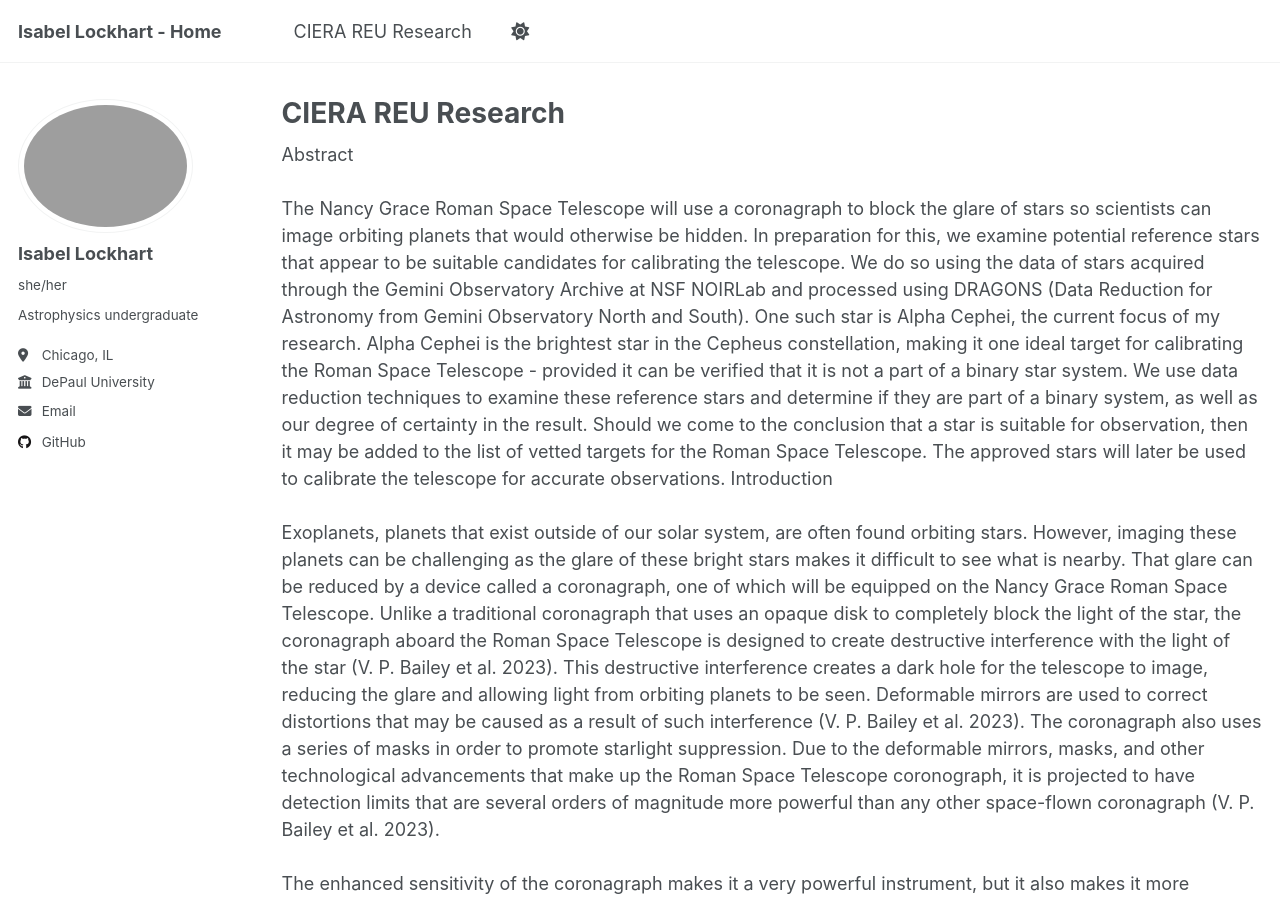
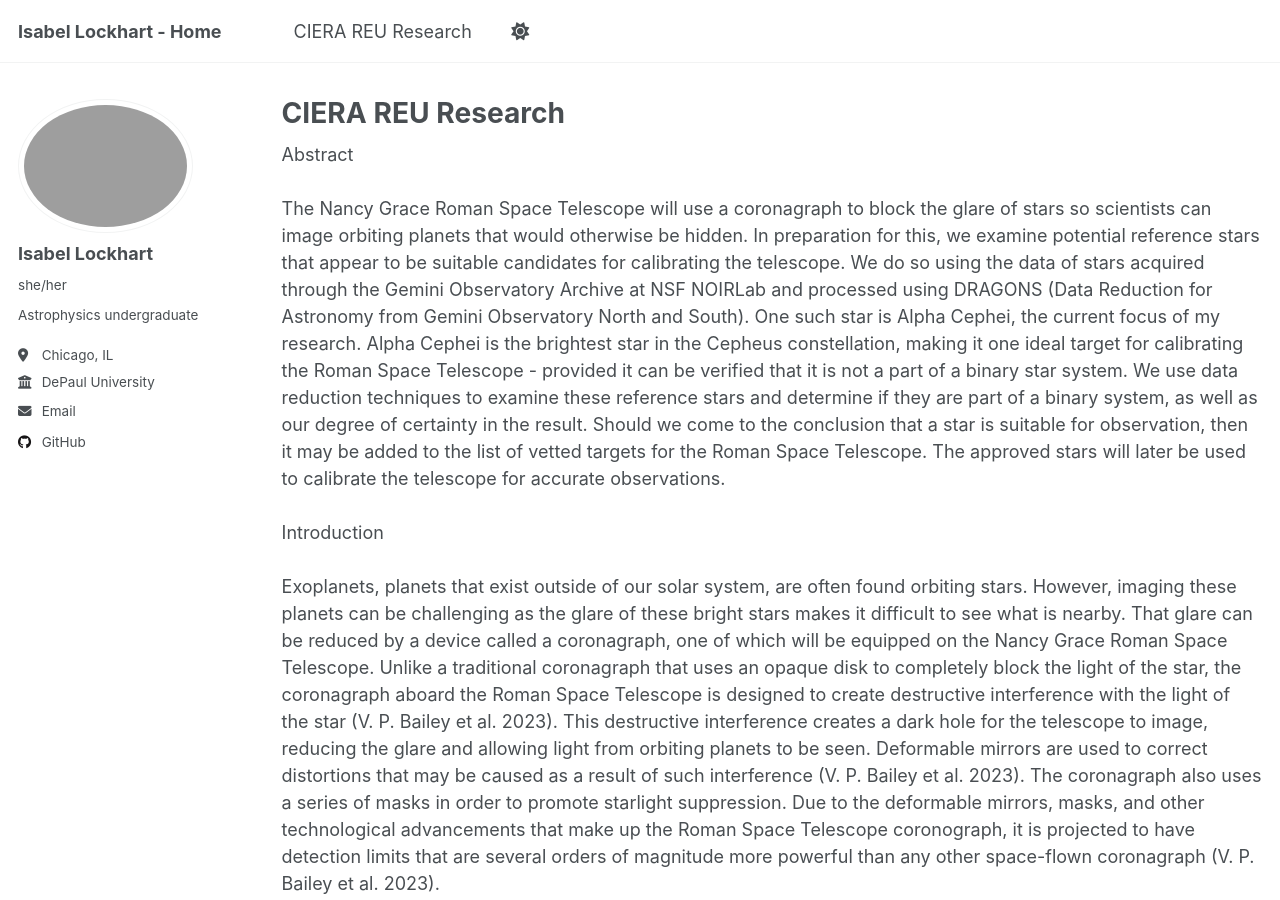
Before and after one commit to Isabel-Lockhart/CIERA, a Jekyll site: the page built from _pages/cierareu.html, in a window 1280 px wide and 900 px high. Built offline with Jekyll 4.4.1, drawn with Linux system fonts in a browser that asks for light colours; a script that is not in the unit is left out.

Commit message:
Update cierareu.html

```diff
--- a/_pages/cierareu.html
+++ b/_pages/cierareu.html
@@ -17,7 +17,7 @@ Space Telescope - provided it can be verified that it is not a part of a binary
 data reduction techniques to examine these reference stars and determine if they are part of a binary
 system, as well as our degree of certainty in the result. Should we come to the conclusion that a star
 is suitable for observation, then it may be added to the list of vetted targets for the Roman Space
-Telescope. The approved stars will later be used to calibrate the telescope for accurate observations.
+Telescope. The approved stars will later be used to calibrate the telescope for accurate observations.<br><br>
 
 Introduction <br><br>
 
@@ -61,3 +61,5 @@ by electrons. Flat-fielding is a technique that uses images that were taken by t
 a uniform light source, or flats. These flat frames are then combined into a ‘master flat’ that, once removed from the
 science frames, corrects for variation in the sensitivity of the pixels in the telescope. So, once the first step is complete,
 we are left with clean science images that show a more accurate picture of what the star actually looks like.<br><br>
+
+<img src="ds9_20_all.png" alt="Italian Trulli">
```
